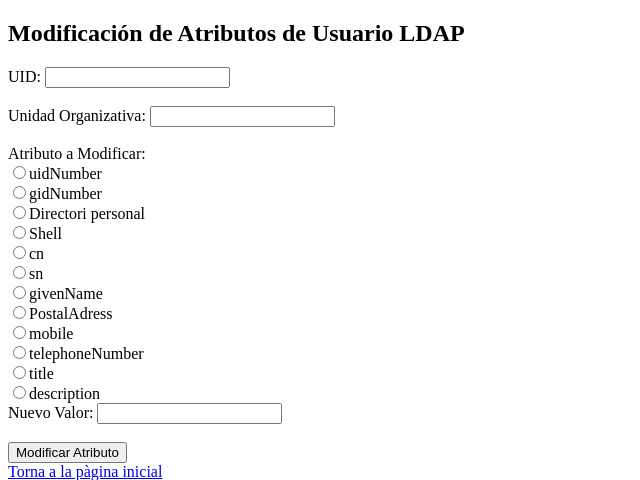
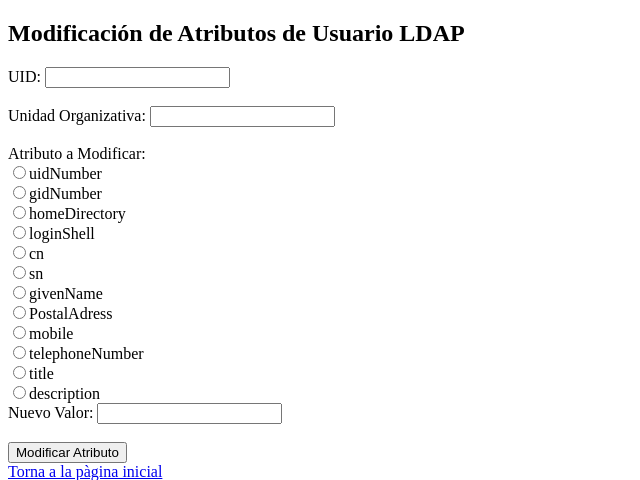
Before and after one commit to brucar23daw/daw2_m08uf23_projecte__carreras_bru, a PHP site: page /modificaUsuaaris.php in a window 1280 px wide. Shown: the top 480 px of the page, without its empty margins (0-640 px from the left). Run offline with PHP 8.4, Linux system fonts and the light colour scheme.

Commit message:
commit 2.1
commit 2.1

```diff
--- a/modificaUsuaaris.php
+++ b/modificaUsuaaris.php
@@ -6,8 +6,8 @@ use Laminas\Ldap\Ldap;
 $atributos_modificables = [
     'uidNumber',
     'gidNumber',
-    'Directori personal',
-    'Shell',
+    'homeDirectory',
+    'loginShell',
     'cn',
     'sn',
     'givenName',
```
Also changed, not shown: README.md (added), 1 other file.
